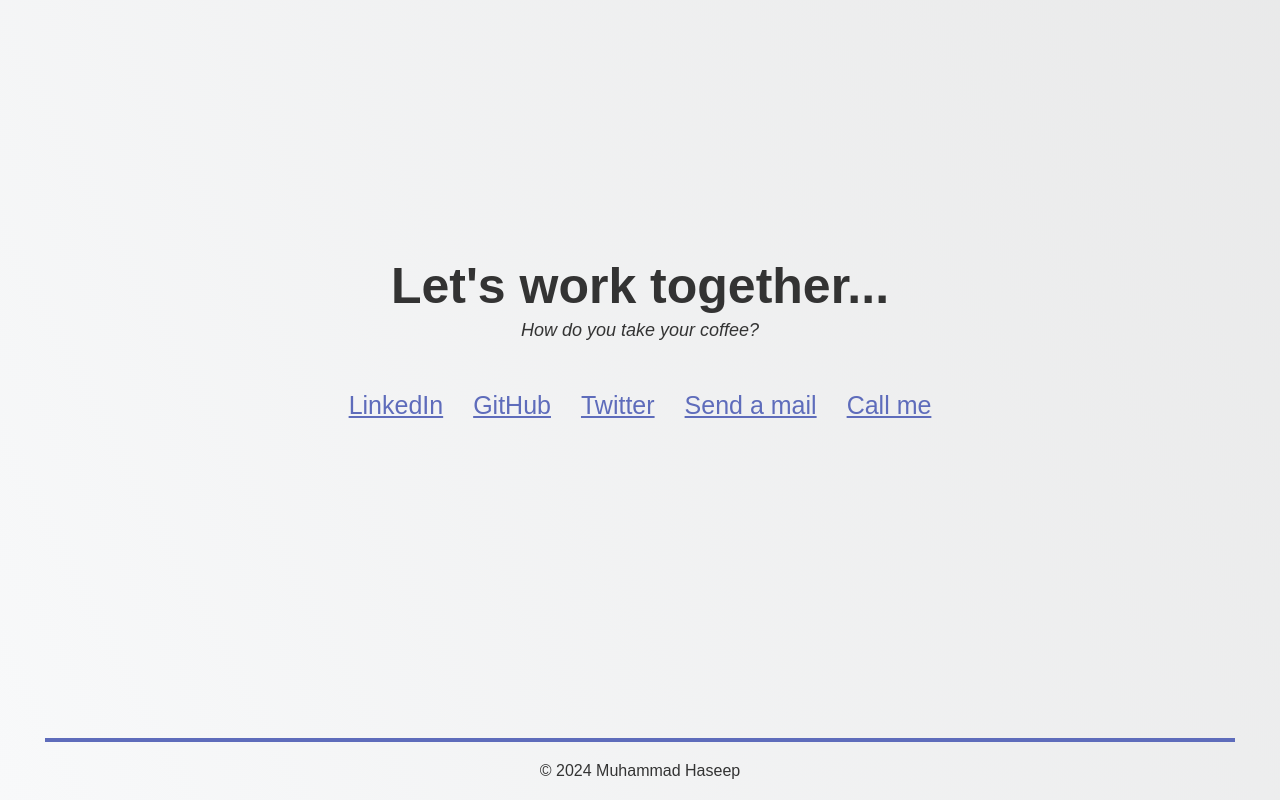
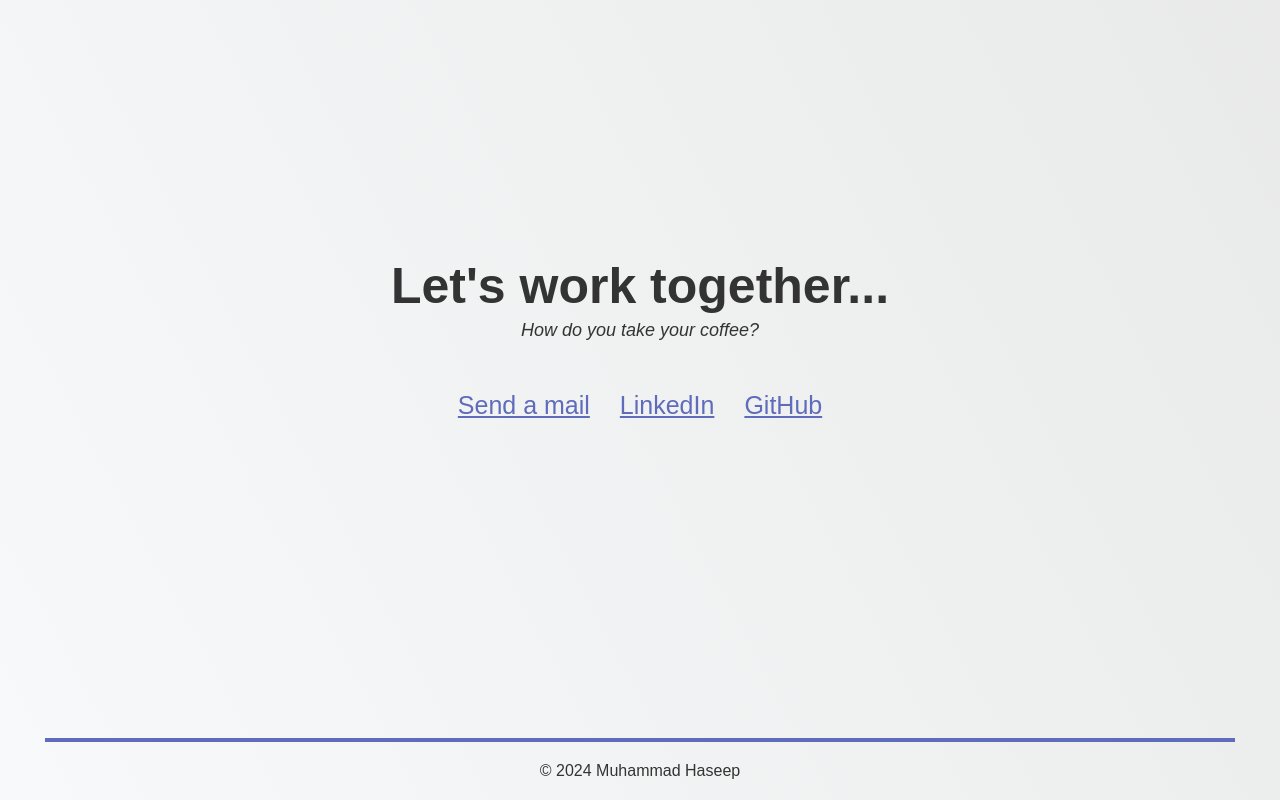
Before and after one commit to benHaseep/portfolio, a plain HTML site: page index.html in a window 1280 px wide. Shown: the part 1973-2773 px from the top of the page. Drawn offline with Linux system fonts and the light colour scheme.

Commit message:
🔧 contact links modified

```diff
--- a/index.html
+++ b/index.html
@@ -166,11 +166,11 @@
       <h2>Let's work together...</h2>
       <p>How do you take your coffee?</p>
       <div class="links flex-center">
+        <a href="mailto:benHaseep@outlook.com" class="mail">Send a mail</a>
         <a href="https://www.linkedin.com/in/benhaseep/" class="in">LinkedIn</a>
         <a href="https://github.com/benHaseep/" class="github">GitHub</a>
-        <a href="https://x.com/benHaseep" class="twitter">Twitter</a>
-        <a href="mailto:benHaseep@outlook.com" class="mail">Send a mail</a>
-        <a href="tel:+201153878159" class="tel">Call me</a>
+        <!-- <a href="https://x.com/benHaseep" class="twitter">Twitter</a>
+        <a href="tel:+201153878159" class="tel">Call me</a> -->
       </div>
     </section>
     <hr class="hr">
```
